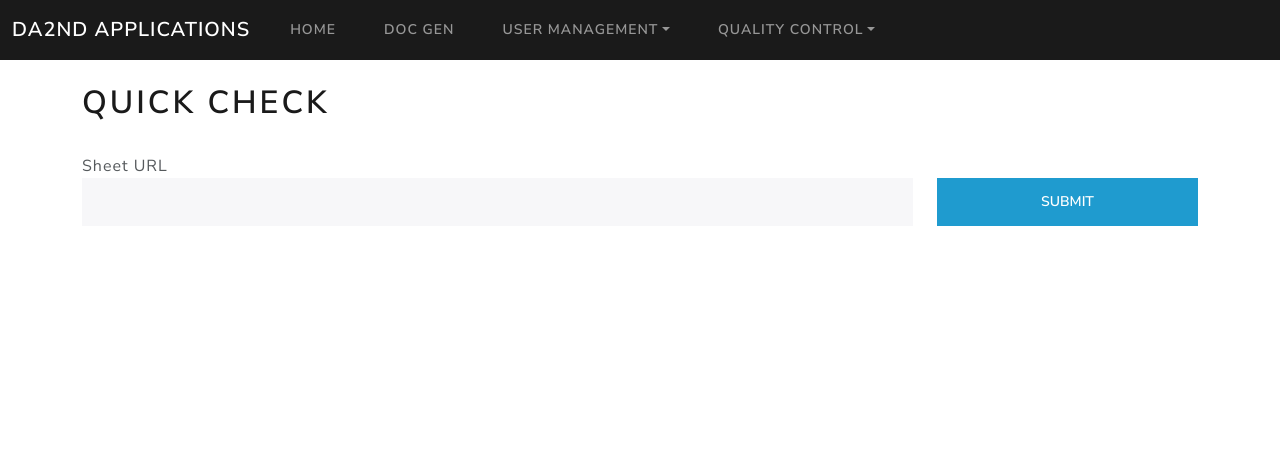
After one commit to austin-smith-abq/Code, a Flask app: page /quick_check in a window 1280 px wide. The commit adds this page. Shown: the top 466 px of the page. Run offline with Flask 2, Linux system fonts and the light colour scheme; some libraries are stand-ins or nearby versions.

Commit message:
added quickcheck functionality

```diff
--- a/DA Apps/Forms.py
+++ b/DA Apps/Forms.py
@@ -27,3 +27,7 @@ class UserForm(FlaskForm):
     supervisor = BooleanField('Is this user a supervisor?')
     submit = SubmitField('Submit')
     deactivate = SubmitField('Deactivate')
+
+class QuickCheckForm(FlaskForm):
+    url = StringField('Sheet URL', validators=[DataRequired()])
+    submit = SubmitField('submit')
--- a/DA Apps/app.py
+++ b/DA Apps/app.py
@@ -1,5 +1,5 @@
 from flask import Flask, render_template, redirect
-from Forms import DocumentForm, UserForm, UserSearchForm
+from Forms import DocumentForm, UserForm, UserSearchForm, QuickCheckForm
 from Models import User
 from flask_bootstrap import Bootstrap
 from database import get_email_autocomplete, search_user_database
@@ -69,3 +69,11 @@ def modify_user():
     return render_template(
         "user_management/modify_user.html", active="modify_user", search_form=search_form, form=form, emails=emails,
     )
+
+@app.route("/quick_check", methods=["GET", "POST"])
+def quick_check():
+    form = QuickCheckForm()
+    if form.validate_on_submit():
+        print('success')
+    return render_template(
+        "quality_control/quick_check.html", active="quick_check", form=form)
--- a/DA Apps/templates/document_generation/create_document.html
+++ b/DA Apps/templates/document_generation/create_document.html
@@ -20,7 +20,7 @@
         </div>
         <div class="row pt-4">
             <div class="col">
-                {{ wtf.form_field(form.submit) }}
+                {{ form.submit(class_="btn btn-success")}}
             </div>
             <div class="col">
                 {{ wtf.form_field(form.disable_auto_format) }}
--- a/DA Apps/templates/navbar.html
+++ b/DA Apps/templates/navbar.html
@@ -22,6 +22,12 @@
             <a class="dropdown-item {% if active=='modify_user' %}active{%endif %}" href="/modify_user">Modify User</a>
           </div>
         </li>
+        <li class="nav-item dropdown">
+          <a class="nav-link dropdown-toggle" data-toggle="dropdown" href="#" role="button" aria-haspopup="true" aria-expanded="false">Quality Control</a>
+          <div class="dropdown-menu" data-bs-popper="none">
+            <a class="dropdown-item {% if active=='quick_check' %}active{%endif %}" href="/quick_check">Quick Check</a>
+          </div>
+        </li>
       </ul>
     </div>
   </div>
--- /dev/null
+++ b/DA Apps/templates/quality_control/quick_check.html
@@ -0,0 +1,23 @@
+{% extends 'base.html' %}
+{% import "bootstrap/wtf.html" as wtf %}
+{% block content %}
+<header>
+    <h1>{% block title %} Quick Check {% endblock %}</h1>
+</header>
+<div class="pt-4">
+    <form id="new_user" method="POST">
+        {{ form.csrf_token }}
+        <div class="row form-group">
+            <div class="col">
+                {{ wtf.form_field(form.url, class='form-control') }}
+            </div>
+            <div class="form-group col-md-3 align-self-end">
+                {{ form.submit(class_="btn btn-info form-control") }}
+            </div>
+        </div>
+    </form>
+
+</div>
+
+
+{% endblock %}
```
